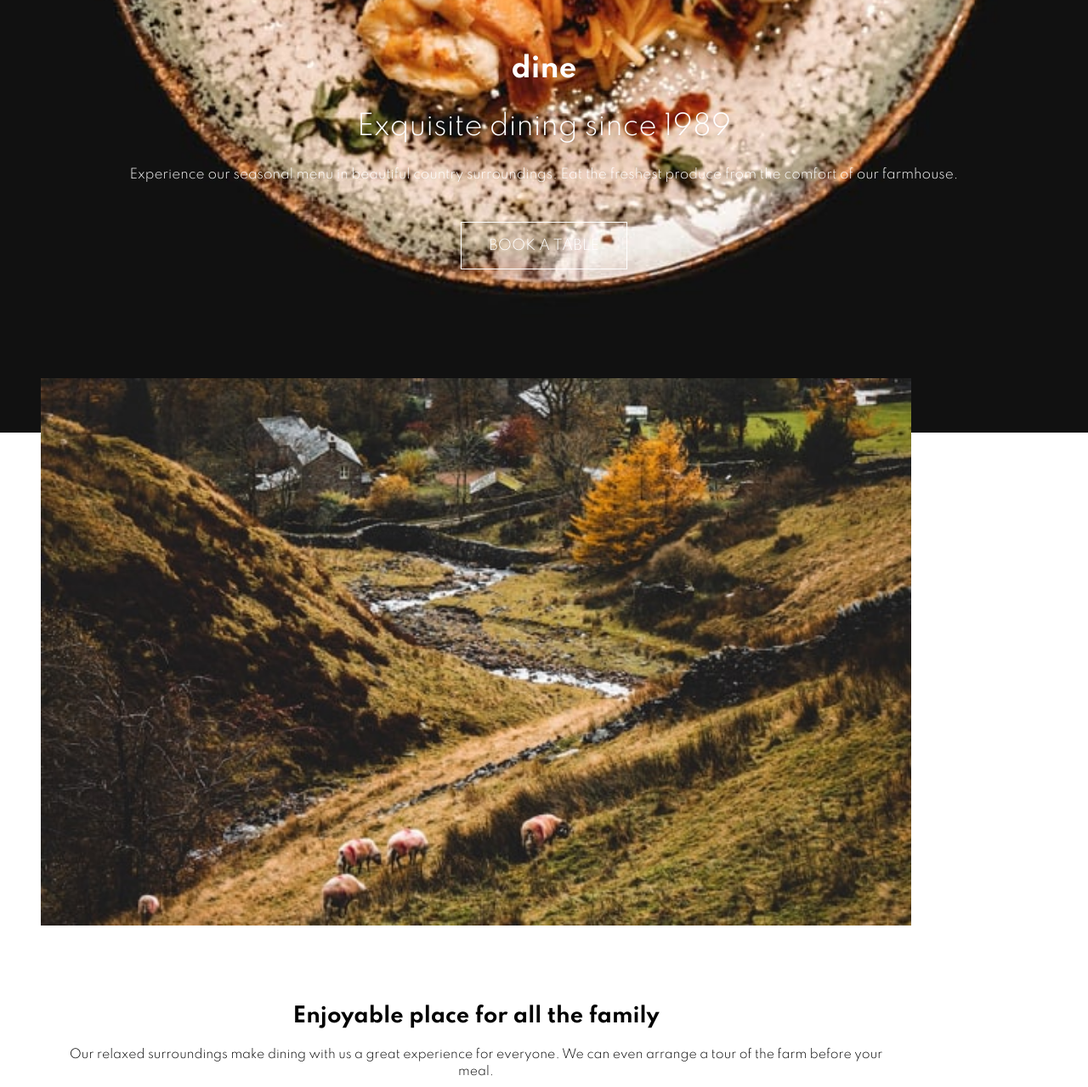
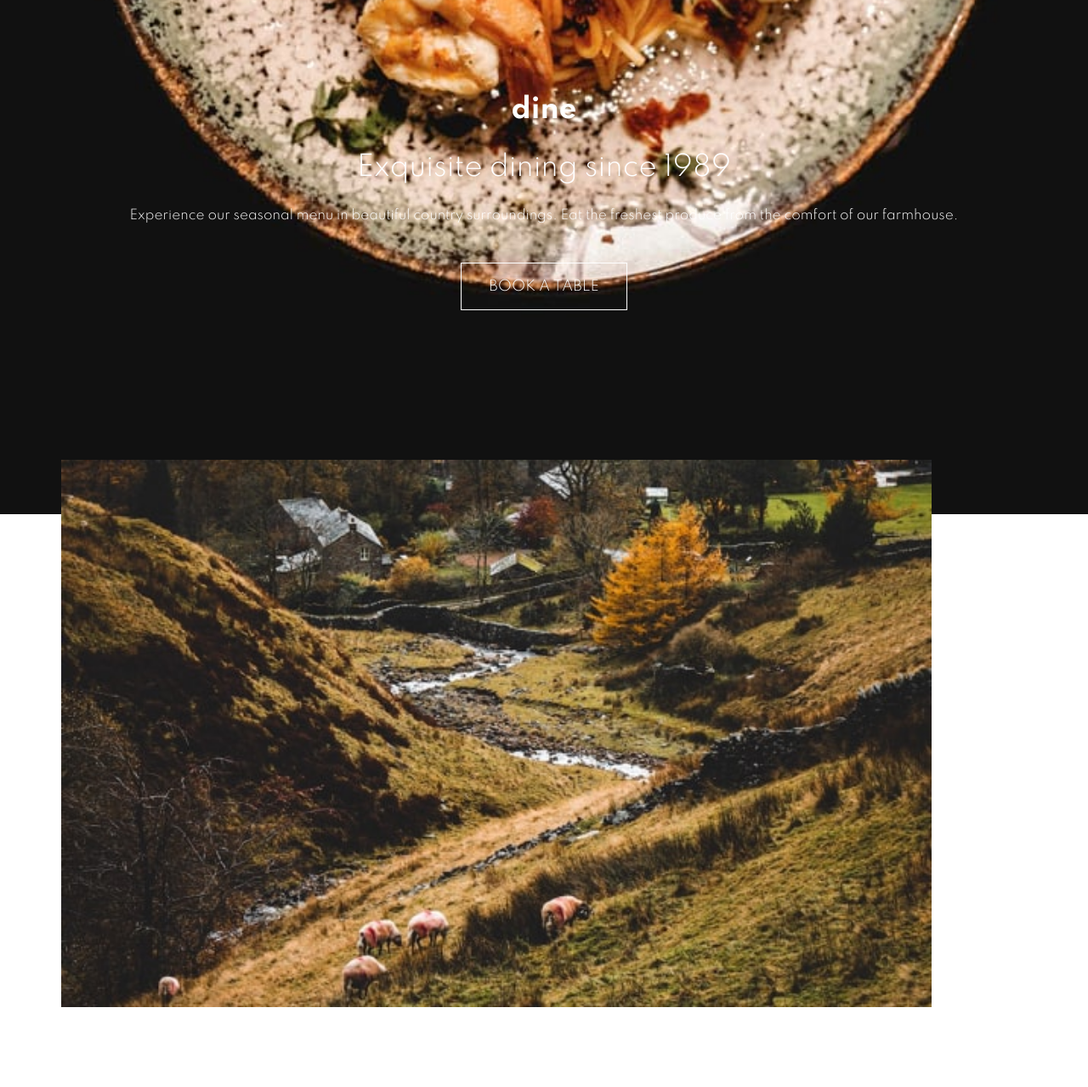
Before and after one commit to Da-vi-de/Dine-Restaurant-Website, a website: page index.html in a window 1280 px wide. Shown: the part 160-1439 px from the top of the page at 85% size. Drawn offline with Linux system fonts and the light colour scheme.

Commit message:
tablet-style second breakpoint

```diff
--- a/scss/_components.scss
+++ b/scss/_components.scss
@@ -110,3 +110,9 @@ input[type=number],
         padding-top: 1em;
        }
    }
+
+   @media all and (min-width: 43.75em) {
+    fieldset {
+        margin: 1em 6em;
+       }
+   }
--- a/scss/_layout.scss
+++ b/scss/_layout.scss
@@ -136,6 +136,17 @@ color: #fff;
     }
 }
 
+@media all and (min-width: 43.75em) {
+    .hero {
+        padding: 14em 0.5em;
+    }
+
+    .content-container,
+    .slider-container {
+        margin-left: 4.5em;
+    }
+}
+
 
 
 
--- a/scss/_typography.scss
+++ b/scss/_typography.scss
@@ -93,3 +93,35 @@
         line-height: 1;
     }
 }
+
+@media all and (min-width: 43.75em) {
+    .hero-intro {
+        padding: 0 4.5em;
+    }
+
+    .hero-description {
+        padding: 0 6em 2em 6em;
+    }
+
+    .content-text {
+        padding: 0 4em;
+        font-size: $font-size-md;
+    }
+
+    .description-text {
+        padding: 0 8em 2em 8em;
+    }
+
+    .menu-intro,
+    .menu-description {
+        padding: 0 7em;
+    }
+
+    .dish-description {
+        padding-right: 7em;
+    }
+
+    .slider-text {
+        font-size: $font-size-xxsm;
+    }
+}
```
Also changed, not shown: css/main.css.
